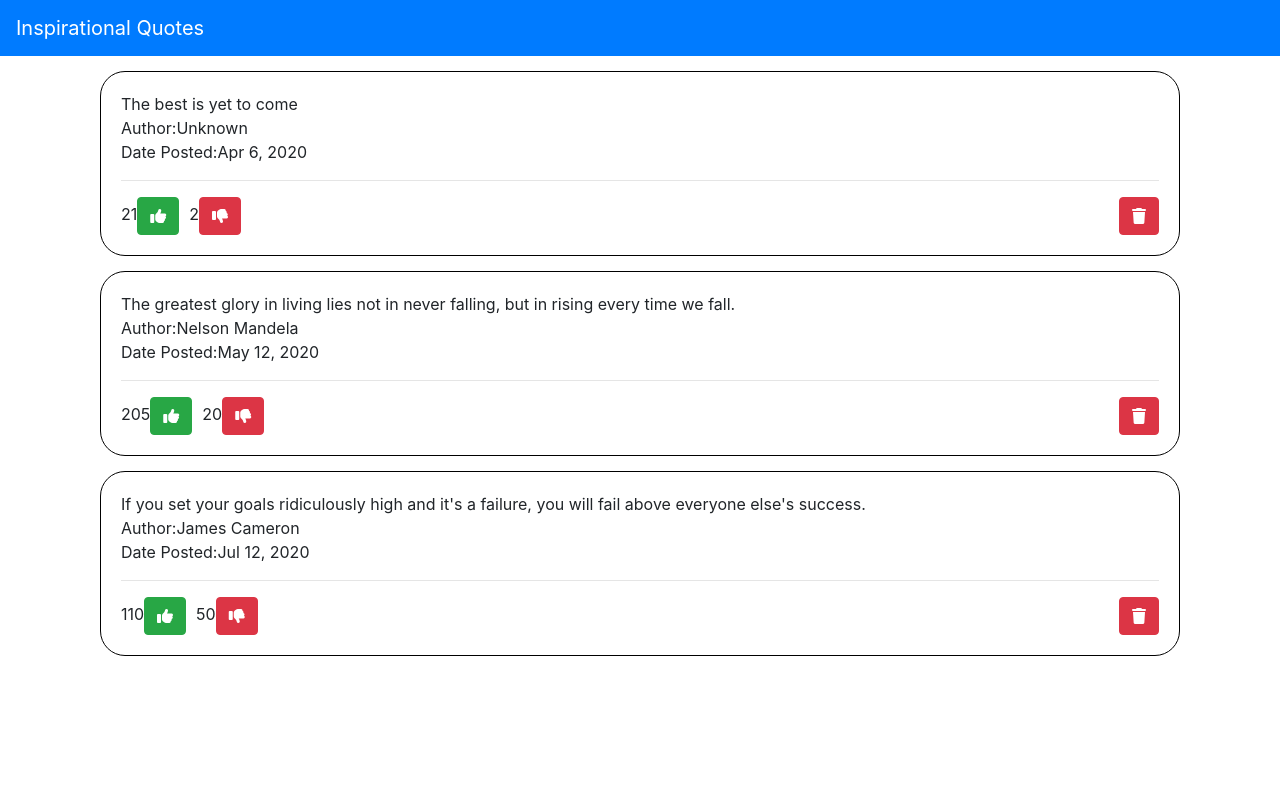
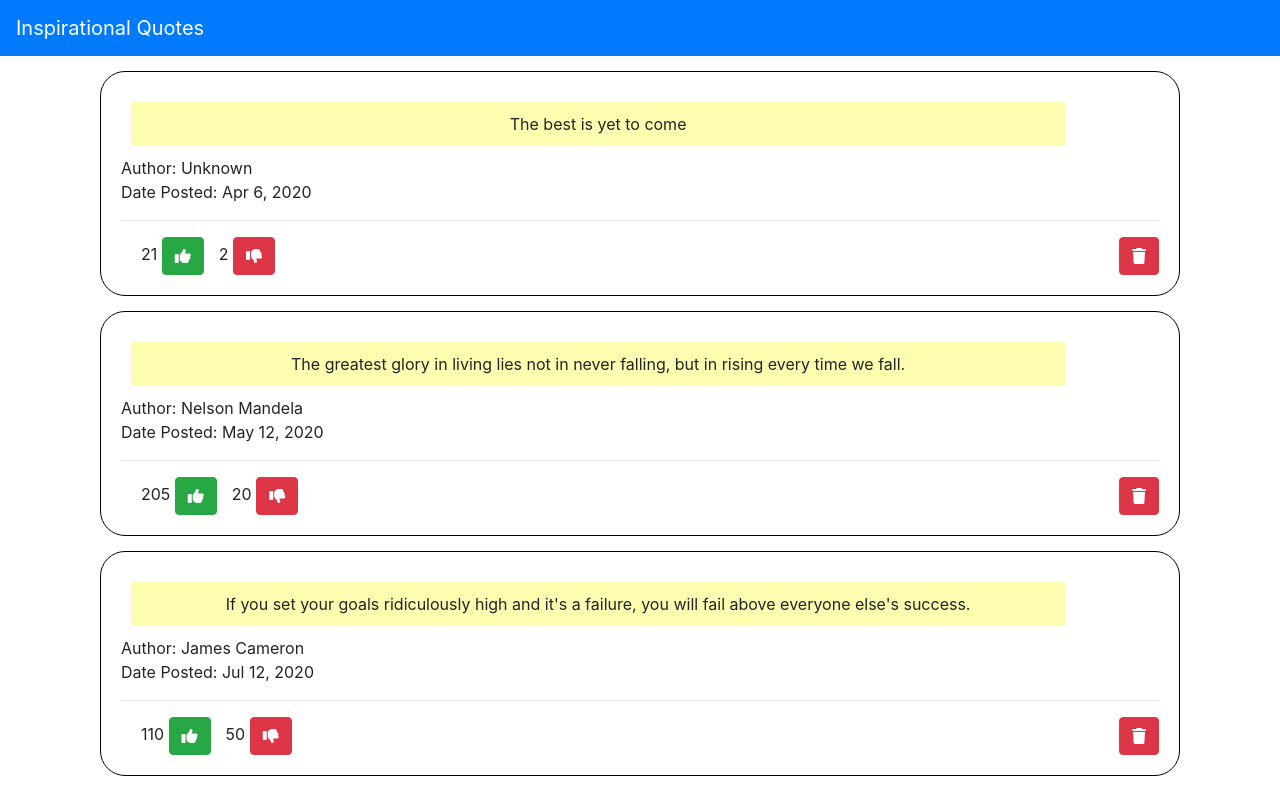
Before and after one commit to edumorris/quotes, an Angular app: page / in a window 1280 px wide. Built offline with nearby package versions, Linux system fonts and the light colour scheme.

Commit message:
Styling changes

```diff
--- a/src/app/quote-details/quote-details.component.css
+++ b/src/app/quote-details/quote-details.component.css
@@ -1,5 +1,6 @@
 #upvote {
-    margin-right: 10px;
+    margin-right: 15px;
+    margin-left: 20px;
 }
 
 #delete_quote {
--- a/src/app/quote-details/quote-details.component.html
+++ b/src/app/quote-details/quote-details.component.html
@@ -1,9 +1,9 @@
 <span id="upvote">
-  <span>{{ quote.upvote }}</span><span><button class="btn btn-success" (click)='upvote()'><i
+  <span>{{ quote.upvote }} </span><span><button class="btn btn-success" (click)='upvote()'><i
         class="fa fa-thumbs-up"></i></button></span>
 </span>
 <span id="downvote">
-  <span>{{ quote.downvote }}</span><span><button class="btn btn-danger" (click)='downvote()'><i
+  <span>{{ quote.downvote }} </span><span><button class="btn btn-danger" (click)='downvote()'><i
         class="fa fa-thumbs-down"></i></button></span>
   <span id="delete_quote">
     <span><button class="btn btn-danger" (click)='deleteQuote()'><i class="fas fa-trash"></i></button></span>
--- a/src/app/quotes/quotes.component.css
+++ b/src/app/quotes/quotes.component.css
@@ -4,3 +4,11 @@
     margin: 15px;
     border-radius: 25px;
 }
+
+.quote-holder {
+    padding: 10px;
+    text-align: center;
+    background: #f8f80050;
+    width: 90%;
+    margin: 10px;
+}
--- a/src/app/quotes/quotes.component.html
+++ b/src/app/quotes/quotes.component.html
@@ -1,12 +1,12 @@
 <div class="container">
     <div class="the-quote" *ngFor='let quote of quotes; let i = index'>
-        <div class="quote-holder">
+        <div class="quote-holder container">
             {{ quote.quote }}
         </div>
         <div class="details-section">
-            <span>Author:</span><span>{{ quote.author }}</span>
+            <span>Author: </span><span>{{ quote.author }}</span>
             <br>
-            <span>Date Posted:</span><span>{{ quote.date | date }}</span>
+            <span>Date Posted: </span><span>{{ quote.date | date }}</span>
             <br>
             <hr>
             <div class="vote-section">
```
